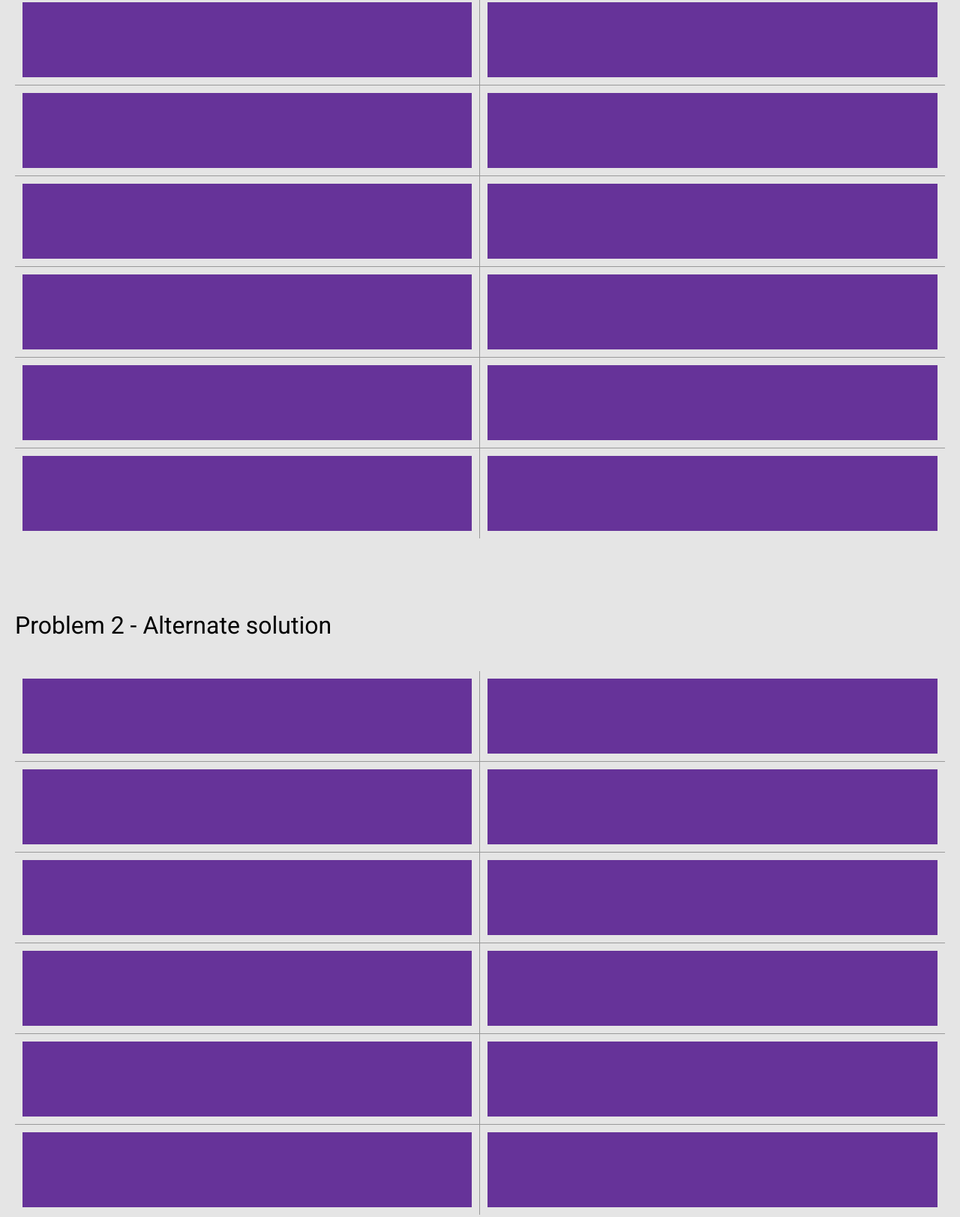
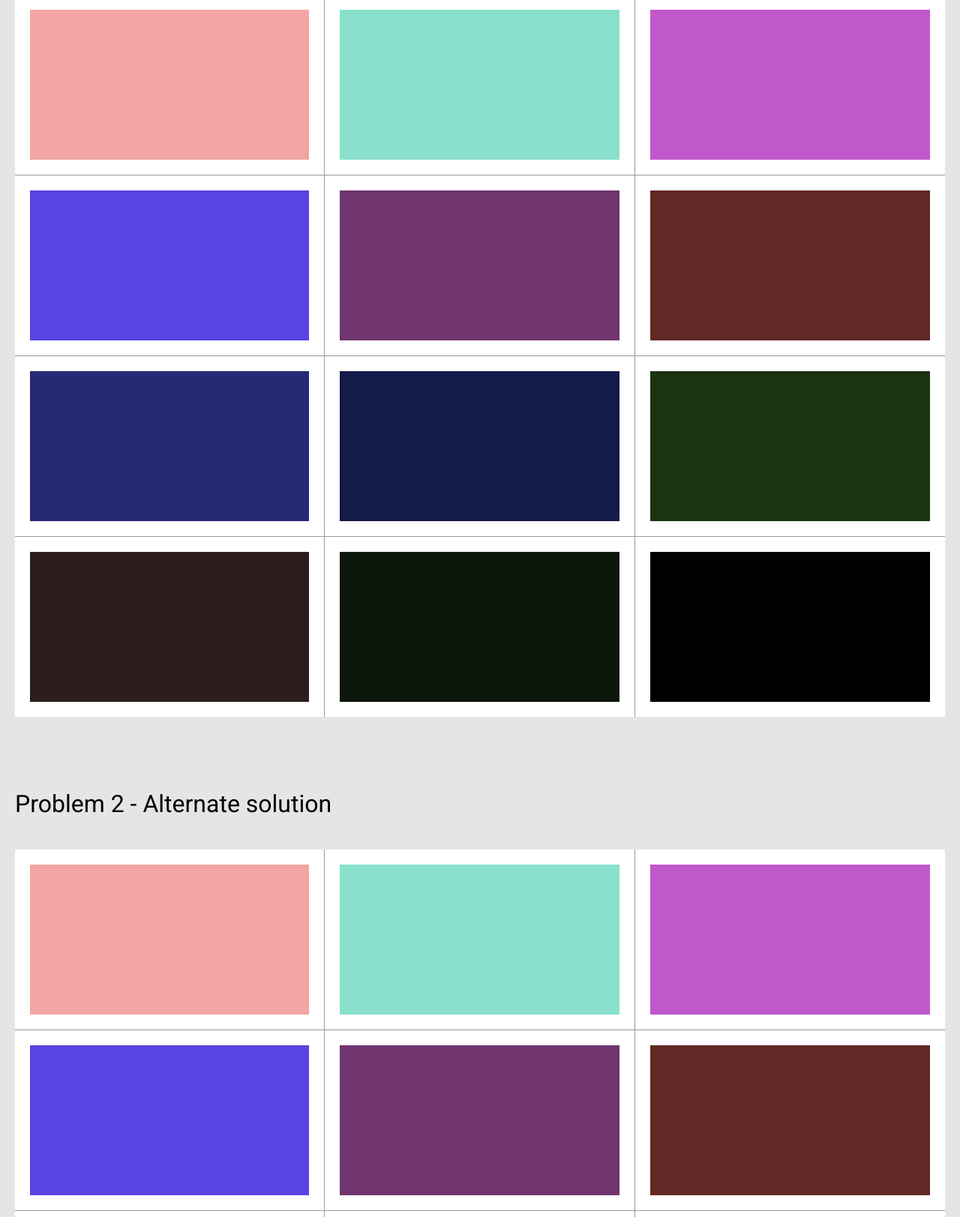
Before and after one commit to dineshkhadka/frontend, a website: page index.html in a window 1280 px wide. Shown: the part 621-2244 px from the top of the page at 75% size. Drawn offline with Linux system fonts and the light colour scheme.

Commit message:
Updates and fixes

```diff
--- /dev/null
+++ b/app/scss/_colors.scss
@@ -0,0 +1,12 @@
+$pink: #F2A5A3;
+$cyan: #89E0CD;
+$dark-pink: #C058CB;
+$blue: #5844E2;
+$purple: #70356F;
+$brown: #622926;
+$purple-dark: #282974;
+$purple-darker: #141B49;
+$green: #1A3413;
+$brown-light: #2C1E1D;
+$green-dark: #0C170C;
+$black: #000000;
--- a/app/scss/style.scss
+++ b/app/scss/style.scss
@@ -1,4 +1,7 @@
 @import 'reset';
+@import 'colors';
+
+
 
 body {
     background-color: #E5E5E5;
@@ -58,19 +61,19 @@ body {
 .icecream {
     width: 0px;
     height: 0px;
-    border-width: 13px 10px 0 10px;
+    border-width: 26px 20px 0 20px;
     border-style: solid;
     position: relative;
     border-color: #fff transparent transparent transparent;
 
     &:after {
         content: '';
-        width: 20px;
-        height: 20px;
+        width: 40px;
+        height: 40px;
         border-radius: 50%;
         background-color: #FFF;
         position: absolute;
-        bottom: calc(100% + 13px - 1px);
+        bottom: calc(100% + 26px);
         left: 50%;
         transform: translateX(-50%)
     }
@@ -82,12 +85,13 @@ body {
 .grid {
     display: grid;
     grid-template-columns: repeat(4, minmax(320px, 1fr));
+    background-color: #FFF;
 
-    @media screen and (max-width: 1440px) {
+    @media screen and (max-width: 1320px) {
         grid-template-columns: repeat(3, minmax(320px, 1fr));
     }
 
-    @media screen and (max-width: 1320px) {
+    @media screen and (max-width: 1024px) {
         grid-template-columns: repeat(2, minmax(320px, 1fr));
     }
 
@@ -99,9 +103,9 @@ body {
         // width: 25%;
         border-right: 1px solid #999;
         border-bottom: 1px solid #999;
-        padding: 10px;
+        padding: 20px;
 
-        @media screen and (min-width: 1440px) {
+        @media screen and (min-width: 1320px) {
             &:nth-child(4n+4) {
                 border-right: none;
             }
@@ -111,7 +115,7 @@ body {
             }
         }
 
-        @media screen and (min-width: 1320px) and (max-width: 1440px) {
+        @media screen and (min-width: 1024px) and (max-width: 1320px) {
             &:nth-child(3n+3) {
                 border-right: none;
             }
@@ -121,7 +125,7 @@ body {
             }
         }
 
-        @media screen and (min-width: 768px) and (max-width: 1320px) {
+        @media screen and (min-width: 768px) and (max-width: 1024px) {
             &:nth-child(2n+2) {
                 border-right: none;
             }
@@ -145,11 +149,11 @@ body {
     >* {
         width: 25%;
 
-        @media screen and (max-width: 1440px) {
+        @media screen and (max-width: 1320px) {
             width: 33.333%;
         }
 
-        @media screen and (max-width: 1320px) {
+        @media screen and (max-width: 1024px) {
             width: 50%;
         }
 
@@ -162,7 +166,44 @@ body {
 
 .card {
     background-color: rebeccapurple;
-    height: 100px;
+    height: 200px;
+
+    &--pink {
+        background-color: $pink;
+    }
+    &--cyan {
+        background-color: $cyan;
+    }
+    &--dark-pink {
+        background-color: $dark-pink;
+    }
+    &--blue {
+        background-color: $blue;
+    }
+    &--purple {
+        background-color: $purple;
+    }
+    &--brown {
+        background-color: $brown;
+    }
+    &--purple-dark {
+        background-color: $purple-dark;
+    }
+    &--purple-darker {
+        background-color: $purple-darker;
+    }
+    &--green {
+        background-color: $green;
+    }
+    &--brown-light {
+        background-color: $brown-light;
+    }
+    &--green-dark {
+        background-color: $green-dark;
+    }
+    &--black {
+        background-color: $black;
+    }
 }
 
 
@@ -172,7 +213,9 @@ body {
     >li {
         list-style: decimal inside none;
         padding: 20px 10px;
-
+        font-size: 20px;
+        font-weight: 500;
+        color: #323276;
         &::marker {
             color: #333;
         }
--- a/index.html
+++ b/index.html
@@ -41,42 +41,18 @@
                     </h2>
                 </header>
                 <div class="grid">
-                    <div class="grid__col">
-                        <div class="card"></div>
-                    </div>
-                    <div class="grid__col">
-                        <div class="card"></div>
-                    </div>
-                    <div class="grid__col">
-                        <div class="card"></div>
-                    </div>
-                    <div class="grid__col">
-                        <div class="card"></div>
-                    </div>
-                    <div class="grid__col">
-                        <div class="card"></div>
-                    </div>
-                    <div class="grid__col">
-                        <div class="card"></div>
-                    </div>
-                    <div class="grid__col">
-                        <div class="card"></div>
-                    </div>
-                    <div class="grid__col">
-                        <div class="card"></div>
-                    </div>
-                    <div class="grid__col">
-                        <div class="card"></div>
-                    </div>
-                    <div class="grid__col">
-                        <div class="card"></div>
-                    </div>
-                    <div class="grid__col">
-                        <div class="card"></div>
-                    </div>
-                    <div class="grid__col">
-                        <div class="card"></div>
-                    </div>
+                    <div class="grid__col"><div class="card card--pink"></div></div>
+                    <div class="grid__col"><div class="card card--cyan"></div></div>
+                    <div class="grid__col"><div class="card card--dark-pink"></div></div>
+                    <div class="grid__col"><div class="card card--blue"></div></div>
+                    <div class="grid__col"><div class="card card--purple"></div></div>
+                    <div class="grid__col"><div class="card card--brown"></div></div>
+                    <div class="grid__col"><div class="card card--purple-dark"></div></div>
+                    <div class="grid__col"><div class="card card--purple-darker"></div></div>
+                    <div class="grid__col"><div class="card card--green"></div></div>
+                    <div class="grid__col"><div class="card card--brown-light"></div></div>
+                    <div class="grid__col"><div class="card card--green-dark"></div></div>
+                    <div class="grid__col"><div class="card card--black"></div></div>
                 </div>
             </div>
         </section> <!-- .section ends -->
@@ -92,42 +68,18 @@
                     </h2>
                 </header>
                 <div class="grid grid--flex">
-                    <div class="grid__col">
-                        <div class="card"></div>
-                    </div>
-                    <div class="grid__col">
-                        <div class="card"></div>
-                    </div>
-                    <div class="grid__col">
-                        <div class="card"></div>
-                    </div>
-                    <div class="grid__col">
-                        <div class="card"></div>
-                    </div>
-                    <div class="grid__col">
-                        <div class="card"></div>
-                    </div>
-                    <div class="grid__col">
-                        <div class="card"></div>
-                    </div>
-                    <div class="grid__col">
-                        <div class="card"></div>
-                    </div>
-                    <div class="grid__col">
-                        <div class="card"></div>
-                    </div>
-                    <div class="grid__col">
-                        <div class="card"></div>
-                    </div>
-                    <div class="grid__col">
-                        <div class="card"></div>
-                    </div>
-                    <div class="grid__col">
-                        <div class="card"></div>
-                    </div>
-                    <div class="grid__col">
-                        <div class="card"></div>
-                    </div>
+                    <div class="grid__col"><div class="card card--pink"></div></div>
+                    <div class="grid__col"><div class="card card--cyan"></div></div>
+                    <div class="grid__col"><div class="card card--dark-pink"></div></div>
+                    <div class="grid__col"><div class="card card--blue"></div></div>
+                    <div class="grid__col"><div class="card card--purple"></div></div>
+                    <div class="grid__col"><div class="card card--brown"></div></div>
+                    <div class="grid__col"><div class="card card--purple-dark"></div></div>
+                    <div class="grid__col"><div class="card card--purple-darker"></div></div>
+                    <div class="grid__col"><div class="card card--green"></div></div>
+                    <div class="grid__col"><div class="card card--brown-light"></div></div>
+                    <div class="grid__col"><div class="card card--green-dark"></div></div>
+                    <div class="grid__col"><div class="card card--black"></div></div>
                 </div>
             </div>
         </section> <!-- .section ends -->
```
Also changed, not shown: dist/style.css, 1 other file.
